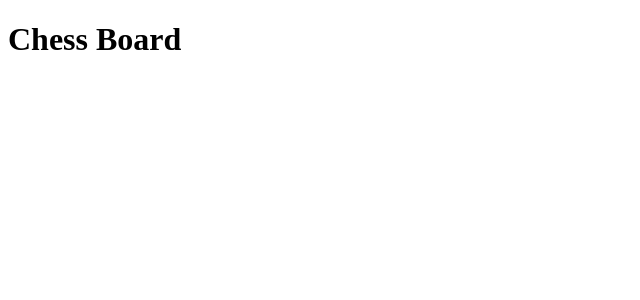
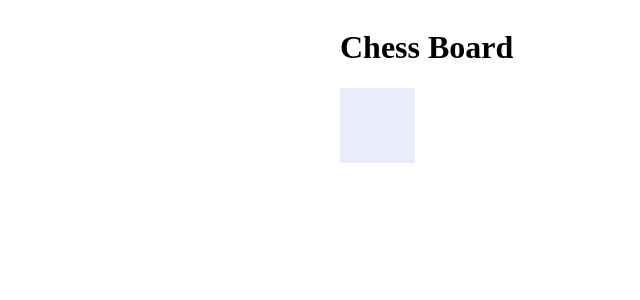
Before and after one commit to YastrebovaAnna/chess-board, a React (Vite) app: page / in a window 1280 px wide. Shown: the top 300 px of the page, without its empty margins (0-640 px from the left). Built offline with nearby package versions, Linux system fonts and the light colour scheme.

Commit message:
Added square and board

```diff
--- a/src/App.jsx
+++ b/src/App.jsx
@@ -1,7 +1,10 @@
+import ChessBoard from "./components/Board/Board.jsx";
+
 function App() {
     return (
         <>
             <h1>Chess Board</h1>
+            <ChessBoard></ChessBoard>
         </>
     )
 }
--- /dev/null
+++ b/src/components/Board/Board.css
@@ -0,0 +1,12 @@
+body {
+    display: flex;
+    justify-content: center;
+    align-items: center;
+}
+
+.Board {
+    width: 600px;
+    display: grid;
+    grid-template-columns: repeat(8, 75px);
+    grid-auto-columns: 75px;
+}
--- /dev/null
+++ b/src/components/Board/Board.jsx
@@ -0,0 +1,10 @@
+import {Square} from "../Square/Square.jsx";
+import './Board.css'
+
+function Board() {
+    return <div className="Board">
+        <Square></Square>
+    </div>
+}
+
+export default Board;
--- /dev/null
+++ b/src/components/Square/Square.css
@@ -0,0 +1,9 @@
+.square {
+    width: 75px;
+    height: 75px;
+    background-color: rgba(232, 237, 249, 1.00); /* second rgba(183, 192, 216, 1.00) */
+}
+
+.square:hover {
+    background-color: lightblue;
+}
--- /dev/null
+++ b/src/components/Square/Square.jsx
@@ -0,0 +1,9 @@
+import './Square.css'
+
+function Square() {
+    return <>
+        <div className="square"></div>
+    </>
+}
+
+export {Square};
```
